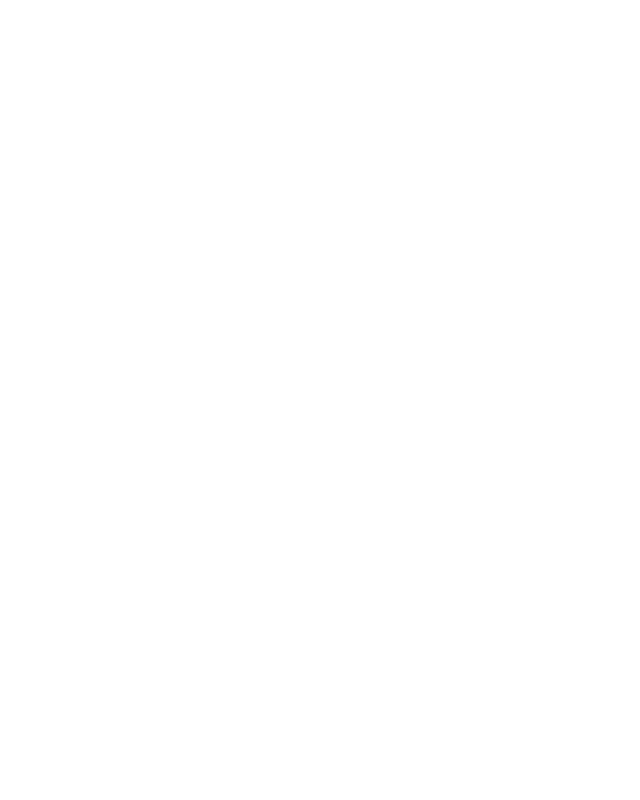
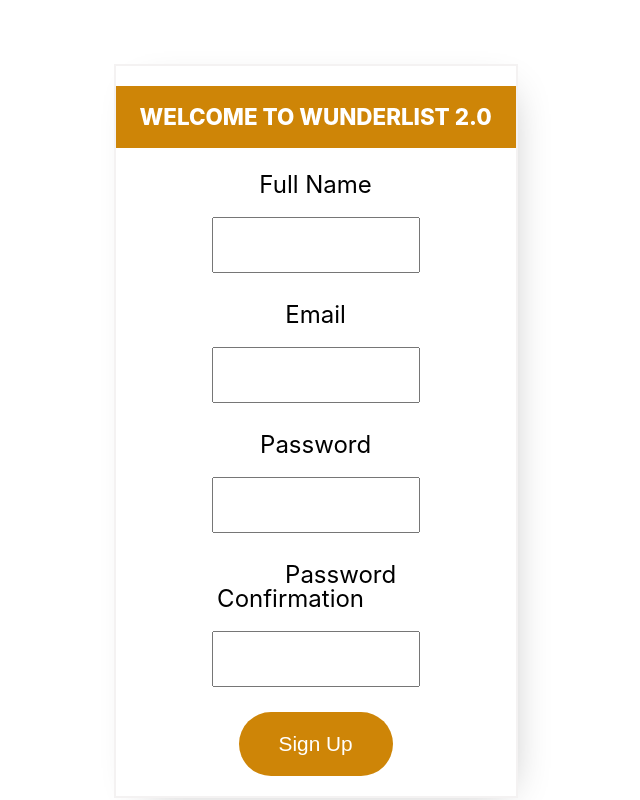
Before and after one commit to bw-wunderlist/bw-wunderlist-FE, a React (Create React App) app: page /register in a window 1280 px wide. Shown: the whole page, without its empty margins (360-1000 px from the left). Built offline with nearby package versions, Linux system fonts and the light colour scheme.

Commit message:
updated Register form and added css

```diff
--- a/package.json
+++ b/package.json
@@ -3,6 +3,7 @@
   "version": "0.1.0",
   "private": true,
   "dependencies": {
+    "axios": "^0.18.0",
     "bootstrap": "^4.3.1",
     "react": "^16.8.6",
     "react-bootstrap": "^1.0.0-beta.8",
--- a/src/App.js
+++ b/src/App.js
@@ -12,11 +12,9 @@
       <div className="App">
 
            <div>
-              <Route exact path='/' component={Login} />
-             <Route path='/RegisterPage' component={RegisterPage} />
-             <Route path='/TodoApp' component={TodoApp} />
-             {/* <RegisterPage />
-             <TodoApp />     */}
+              <Route exact path='/' render={props => <Login {...props} /> }/>
+             <Route path='/register' render={props => <RegisterPage {...props} /> }/>
+             <Route path='/todo' render={props => <TodoApp {...props} /> } />
           </div>
 
       </div>
--- a/src/Components/RegisterPage/SignupForm.js
+++ b/src/Components/RegisterPage/SignupForm.js
@@ -1,22 +1,32 @@
 import React from 'react';
 import './form.css'
+
 
 
 class SignupForm extends React.Component {
     constructor(props) {
         super(props);
-        this.sate ={
-            fullname: "",
-            email: "",
-            password: "",
-            passwordConfirmation: ""
+        this.state ={
+            newSignup: {
+                fullname: "",
+                email: "",
+                password: "",
+                passwordConfirmation: "",
+                errors: {},
+                isLoading: false
+            }
         }
         this.onChange = this.onChange.bind(this);
         this.onSubmit = this.onSubmit.bind(this);
     }
 
     onChange(e) {
-        this.setState({[e.target.name]: e.target.value})
+        this.setState({
+            newSignup: {
+                ...this.state.newSignup,
+                [e.target.name]: e.target.value
+              }
+        })
     }
 
     onSubmit(e) {
@@ -24,16 +34,20 @@
         console.log(this.state);
 
     }
+
+
     render() {
         return(
+            <div className="MainPage">
 
                 <form onSubmit={this.onSubmit}>
-
-                    <h1>Sign Up</h1>
+                    <div className="header">
+                        <h1>Welcome to Wunderlist 2.0 </h1>
+                    </div>
                     <div className="form-group">
 
                         <div className="input">
-                            <label className="control-label">Fullname</label>
+                            <label className="control-label">Full Name</label>
                             <input
                             type="text"
                             name="fullname"
@@ -87,6 +101,7 @@
                     </div>
 
                 </form>
+                </div>
 
         )
     }
--- a/src/Components/RegisterPage/form.css
+++ b/src/Components/RegisterPage/form.css
@@ -1,30 +1,79 @@
+
+.MainPage {
+
+}
+
 form{
+    border: 2px solid rgb(244, 242, 242);
+    max-width: 400px;
+    padding: 20px 0;
+    background: rgb(255, 255, 255);
+    margin-top: 5%;
+    margin-left: 37%;
+    -webkit-box-shadow: 10px 10px 39px -21px rgba(0,0,0,0.5);
+    -moz-box-shadow: 10px 10px 39px -21px rgba(0,0,0,0.5);
+    box-shadow: 10px 10px 39px -21px rgba(0,0,0,0.3);
+
+
+
+}
+h1{
+    font-size: 1.4rem;
+    padding: 20px 0;
+    margin-bottom: 20px;
+    text-transform: uppercase;
+    font-weight: 800;
+    color: #fff;
+
+
+}
+.header{
+    background: rgb(206, 133, 7);
+    width: 100%;
+}
+
+
+
+.form-group{
+    width: 400px;
+
+
+
 
 }
 
 
+.input{
+    padding: 5px 20px;
 
-/* .form-group{
-    width: 400px;
-    display: flex;
-    flex-direction: column;
-    align-items: center;
-
-
-
-} */
-
-
-.input{
-    padding: 20px 20px;
 
 }
 input{
     width:200px;
     height: 50px;
+    margin: 20px 0;
 }
 label{
 
-    padding: 0 40px;
+    padding: 0 50px;
+    font-size: 1.5rem;
+
+
 
 }
+
+.reg-btn{
+    padding: 20px 40px;
+    background: rgb(206, 133, 7);
+    border: none;
+    border-radius: 50px;
+    color:#fff;
+    font-size: 1.3rem;
+    text-align: center;
+    cursor: pointer;
+}
+
+.reg-btn:hover {
+    background: #000;
+    color: rgb(206, 133, 7);
+}
--- a/src/Components/Todo/Form.js
+++ b/src/Components/Todo/Form.js
@@ -1,6 +1,7 @@
 import React from "react"
 import {connect} from "react-redux";
 import {add, clear} from '../actions/actions'
+import Axios from "axios";
 
 
 
@@ -16,12 +17,18 @@
       this.setState({
          input: e.target.value,
       })
+
+
    }
 
    addHandler = () => {
       this.props.add(this.state.input)
       this.setState({
          input: "",
+      })
+      Axios.post('')
+      .then(res => {
+         console.log(res)
       })
    }
 
--- a/src/index.css
+++ b/src/index.css
@@ -1,6 +1,53 @@
+/* http://meyerweb.com/eric/tools/css/reset/
+   v2.0 | 20110126
+   License: none (public domain)
+*/
+
+html, body, div, span, applet, object, iframe,
+h1, h2, h3, h4, h5, h6, p, blockquote, pre,
+a, abbr, acronym, address, big, cite, code,
+del, dfn, em, img, ins, kbd, q, s, samp,
+small, strike, strong, sub, sup, tt, var,
+b, u, i, center,
+dl, dt, dd, ol, ul, li,
+fieldset, form, label, legend,
+table, caption, tbody, tfoot, thead, tr, th, td,
+article, aside, canvas, details, embed,
+figure, figcaption, footer, header, hgroup,
+menu, nav, output, ruby, section, summary,
+time, mark, audio, video {
+	margin: 0;
+	padding: 0;
+	border: 0;
+	font-size: 100%;
+	font: inherit;
+	vertical-align: baseline;
+}
+/* HTML5 display-role reset for older browsers */
+article, aside, details, figcaption, figure,
+footer, header, hgroup, menu, nav, section {
+	display: block;
+}
 body {
-  margin: 0;
-  padding: 0;
+	line-height: 1;
+}
+ol, ul {
+	list-style: none;
+}
+blockquote, q {
+	quotes: none;
+}
+blockquote:before, blockquote:after,
+q:before, q:after {
+	content: '';
+	content: none;
+}
+table {
+	border-collapse: collapse;
+	border-spacing: 0;
+}
+body {
+
   font-family: -apple-system, BlinkMacSystemFont, "Segoe UI", "Roboto", "Oxygen",
     "Ubuntu", "Cantarell", "Fira Sans", "Droid Sans", "Helvetica Neue",
     sans-serif;
```
Also changed, not shown: src/Components/RegisterPage/RegRoute.js (added, +20 -0 lines), src/Components/RegisterPage/index.js (added, +13 -0 lines), 1 other file (tests, documents, lock files or other folders).
